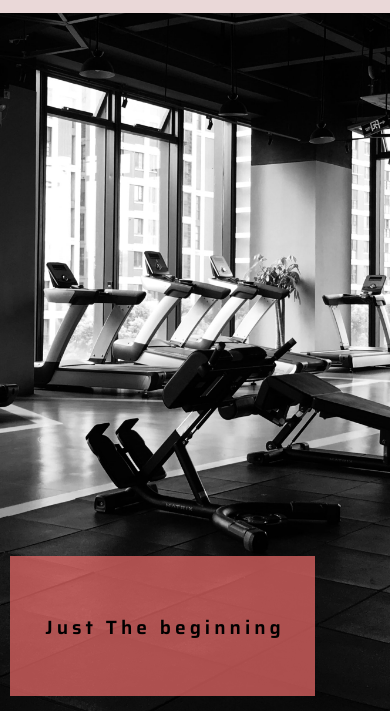
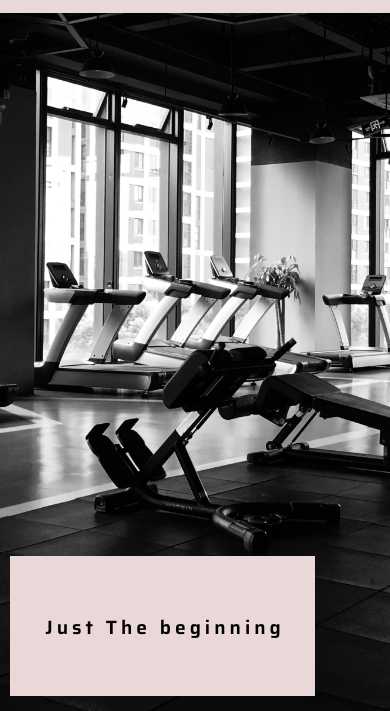
Before and after one commit to Code-Institute-Submissions/redbasel-koros_webpage_AugResub, a plain HTML site: page index.html in a window 390 px wide. Shown: the part 133-844 px from the top of the page. Drawn offline with nearby package versions, Linux system fonts and the light colour scheme.

Commit message:
updated readne with screenshots

```diff
--- a/assets/css/style.css
+++ b/assets/css/style.css
@@ -78,7 +78,7 @@ form {
   padding-top: 40px;
   padding-left: 10px;
 
-  background-color: rgba(241, 109, 107, .7);
+  background-color: #EAD8D8;
 
   bottom: 30px;
   right: 150px;
@@ -331,7 +331,7 @@ button {
     padding-top: 20x;
     padding-left: 5px;
 
-    background-color: rgba(241, 109, 107, .7);
+    background-color: #EAD8D8;
 
     bottom: 15px;
     right: 75px;
```
Also changed, not shown: docs/screenshots/about_us.png (added), docs/screenshots/contact.png (added), docs/screenshots/meet.png (added), 4 other files.
